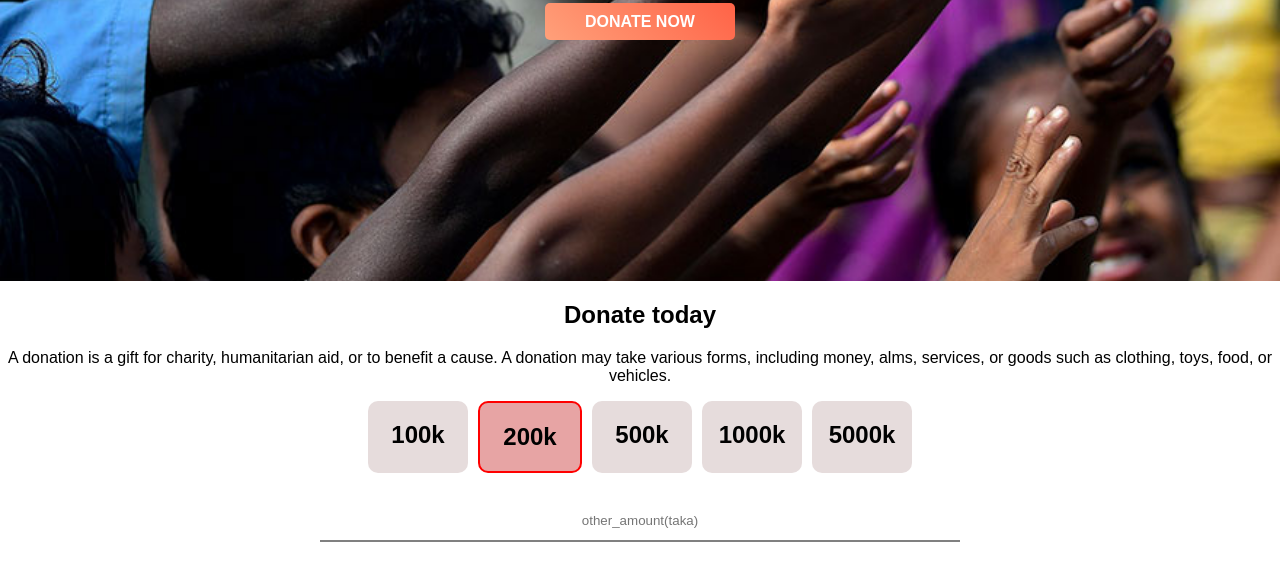
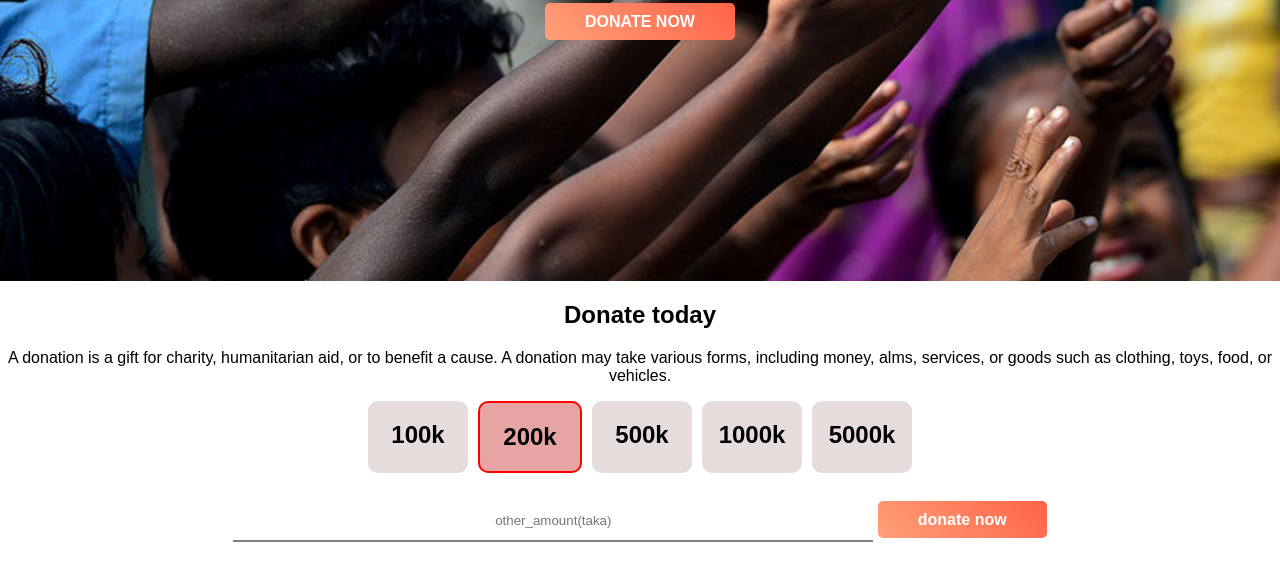
Before and after one commit to Mehedi-noob/relief-website, a plain HTML site: page index.html in a window 1280 px wide. Shown: the part 369-952 px from the top of the page. Drawn offline with Linux system fonts and the light colour scheme; a web font is replaced by a local one.

Commit message:
finished

```diff
--- a/index.html
+++ b/index.html
@@ -51,6 +51,7 @@
     </section>
     <div class="alignment">
         <input class="alignment" type="text" placeholder="other_amount(taka)">
+        <a class="button" href="">donate now</a>
     </div>
     <section  style="margin-top: 70px;">
         <div class="alignment">
```
